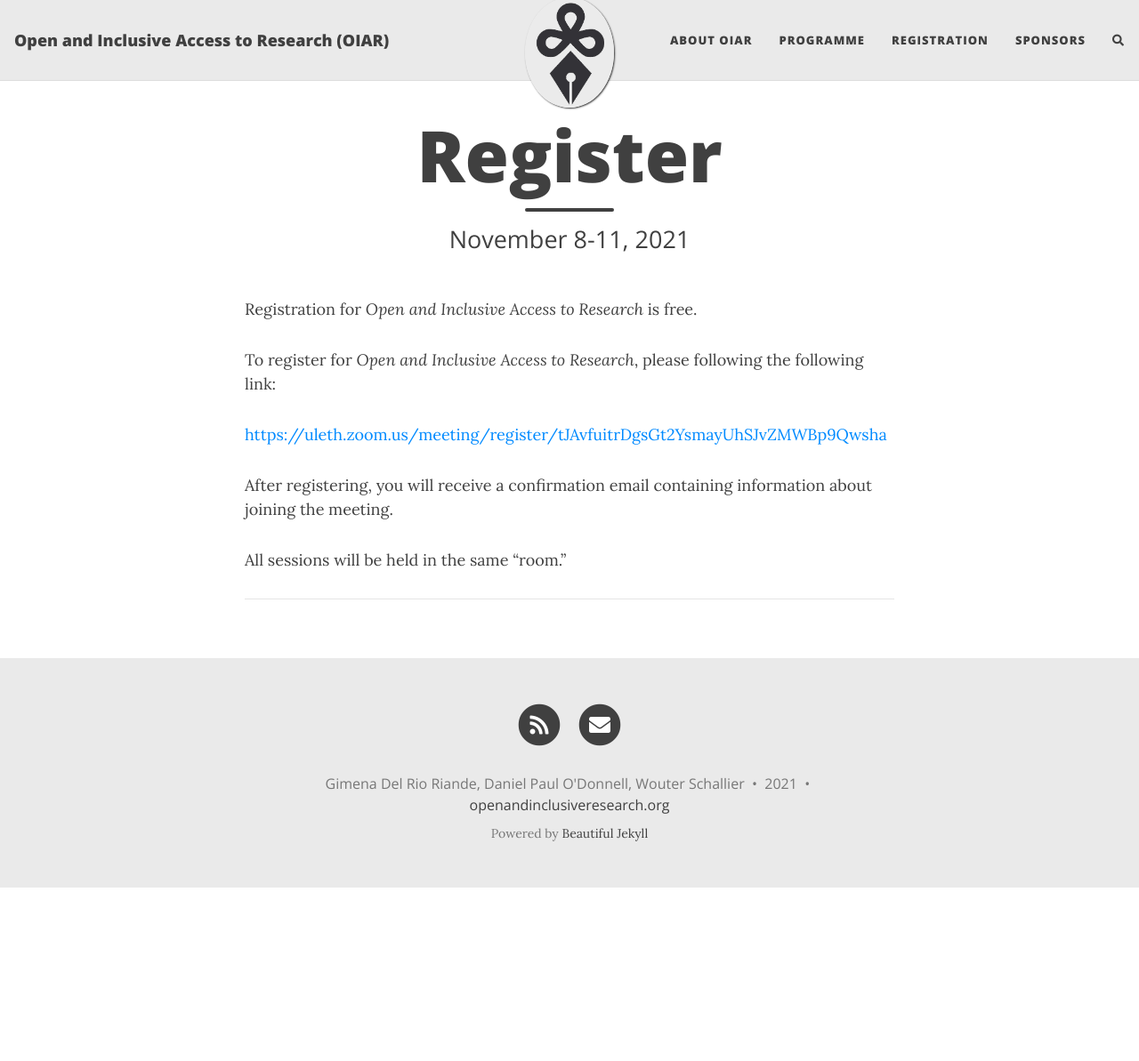
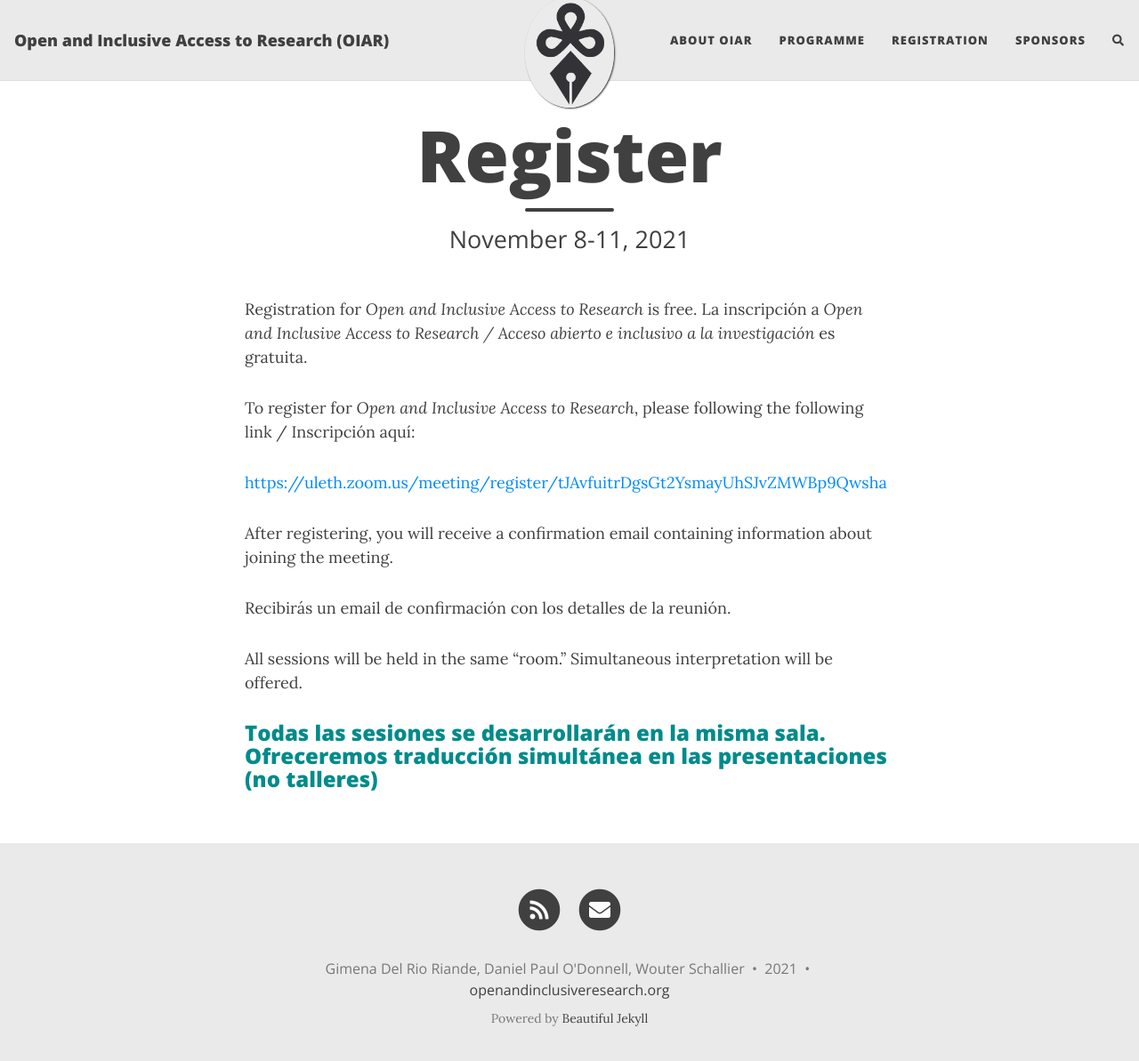
Before and after one commit to caedmon5/OIAR, a Jekyll site: the page built from register.md, in a window 1280 px wide and 1206 px high. Shown: the top 1193 px of the window at 89% size. Built offline with Jekyll 4.4.1, drawn with Linux system fonts in a browser that asks for light colours; nearby versions of some CDN libraries; comment, search, counter and statistics services are not loaded.

Commit message:
Registration Spanish

```diff
--- a/register.md
+++ b/register.md
@@ -4,13 +4,17 @@ title: Register
 subtitle: November 8-11, 2021
 ---
 Registration for _Open and Inclusive Access to Research_ is free.
+La inscripción a  _Open and Inclusive Access to Research / Acceso abierto e inclusivo a la investigación_ es gratuita.
 
-To register for _Open and Inclusive Access to Research_, please following the following link:
+To register for _Open and Inclusive Access to Research_, please following the following link / Inscripción aquí:
 
 [https://uleth.zoom.us/meeting/register/tJAvfuitrDgsGt2YsmayUhSJvZMWBp9Qwsha](https://uleth.zoom.us/meeting/register/tJAvfuitrDgsGt2YsmayUhSJvZMWBp9Qwsha)
 
 After registering, you will receive a confirmation email containing information about joining the meeting.
 
-All sessions will be held in the same "room."
+Recibirás un email de confirmación con los detalles de la reunión.
 
+All sessions will be held in the same "room." Simultaneous interpretation will be offered.
+
+Todas las sesiones se desarrollarán en la misma sala. Ofreceremos traducción simultánea en las presentaciones (no talleres)
 ----
```
